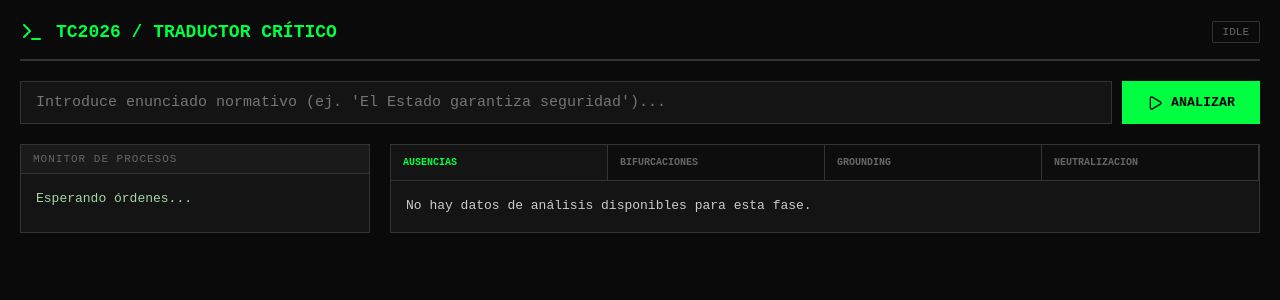
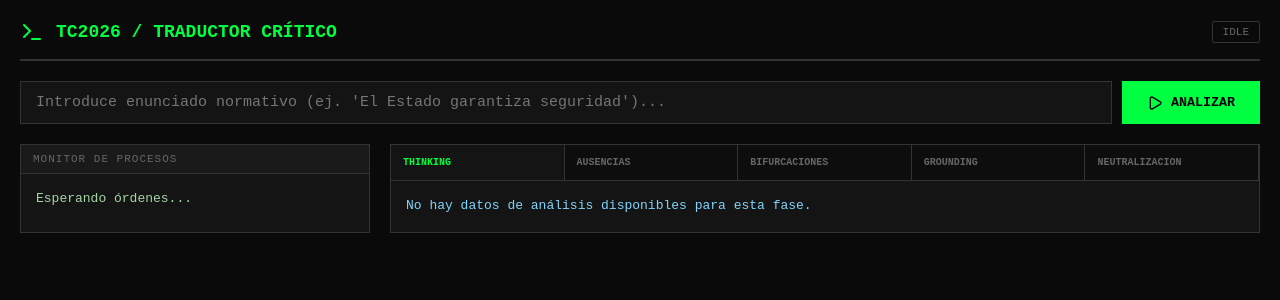
Before and after one commit to fznumber/traductorCriptico, a React (Vite) app in the folder dashboard/client/: page / in a window 1280 px wide. Shown: the top 300 px of the page. Built offline with nearby package versions, Linux system fonts and the light colour scheme; the HTML template or start-up script is replaced by a standard one.

Commit message:
Feat: Mostrar Thinking inicial en una pestaña del dashboard

```diff
--- a/dashboard/client/src/App.tsx
+++ b/dashboard/client/src/App.tsx
@@ -8,7 +8,7 @@ function App() {
   const [status, setStatus] = useState('idle');
   const [log, setLog] = useState('');
   const [results, setResults] = useState<any>({});
-  const [activeTab, setActiveTab] = useState('ausencias');
+  const [activeTab, setActiveTab] = useState('thinking');
 
   const runPipeline = async () => {
     if (!prompt) return;
@@ -26,6 +26,9 @@ function App() {
 
       if (genData.success) {
         setLog(prev => prev + '>> Thinking capturado en thinking.txt\n');
+        setResults((prev: any) => ({ ...prev, thinking: genData.thinking }));
+        setActiveTab('thinking');
+
         setStatus('processing');
         setLog(prev => prev + '>> Orquestando 4 agentes en OpenClaw...\n');
 
@@ -36,7 +39,7 @@ function App() {
 
         const resRes = await fetch(`${API_BASE}/results`);
         const data = await resRes.json();
-        setResults(data);
+        setResults((prev: any) => ({ ...prev, ...data }));
         setStatus('completed');
       }
     } catch (err: any) {
@@ -80,7 +83,7 @@ function App() {
 
           <section className="results">
             <div className="tabs">
-              {['ausencias', 'bifurcaciones', 'grounding', 'neutralizacion'].map(tab => (
+              {['thinking', 'ausencias', 'bifurcaciones', 'grounding', 'neutralizacion'].map(tab => (
                 <button
                   key={tab}
                   className={activeTab === tab ? 'active' : ''}
@@ -91,7 +94,9 @@ function App() {
               ))}
             </div>
             <div className="content-viewer">
-              <pre>{results[activeTab] || 'No hay datos de análisis disponibles para esta fase.'}</pre>
+              <pre style={{ color: activeTab === 'thinking' ? '#81d4fa' : '#ccc' }}>
+                {results[activeTab] || 'No hay datos de análisis disponibles para esta fase.'}
+              </pre>
             </div>
           </section>
         </div>
```
Also changed, not shown: 1 other file (tests, documents, lock files or other folders).
